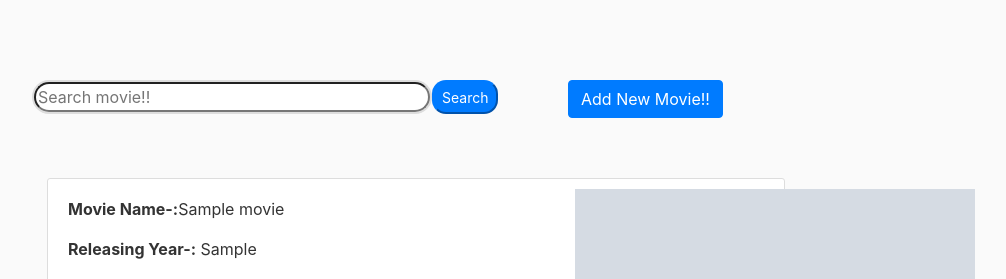
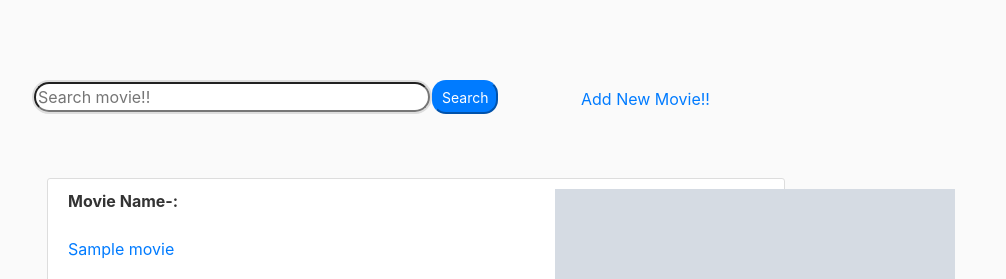
Before and after one commit to kumarkamlesh/movie, a Django app: page / in a window 1280 px wide. Shown: the top 279 px of the page, without its empty margins (224-1230 px from the left). Run offline with Django 3.2, Linux system fonts and the light colour scheme; tables that the repository leaves empty hold one stand-in row (values such as "Sample post"); grey boxes marked "Sample" are stand-in pictures; some libraries are stand-ins or nearby versions.

Commit message:
postgres added

```diff
--- a/blog/templates/blog/movie_detail.html
+++ b/blog/templates/blog/movie_detail.html
@@ -34,7 +34,7 @@
 
         </div>
         <div class="col-md-4">
-            &nbsp;&nbsp;<a href="{% url 'movie:home' %}" class="btn btn-primary"> Add New Movie!!</a>
+            &nbsp;&nbsp;<a href="{% url 'movie:home' %}" class="btn btn-"> Add New Movie!!</a>
         </div>
     </div>
 
@@ -47,8 +47,11 @@
         <div class="row">
             <div class="col-md-9">
 
-                <h2></h2>
-                <p class="article-content"><strong>Movie Name-:</strong>{{data.title}}</p>
+                <p class="article-content"><strong>Movie Name-:</strong>
+                    <a href="https://www.imdb.com/find?q=+{{data.title}}+&ref_=nv_sr_sm">
+                    {{data.title}}
+                    </a>
+                </p>
                 <p class="article-content"><strong>Releasing Year-:</strong> {{data.year}}</p>
 
                 <p class="article-content"><strong>Type-:</strong> {{data.type}}</p>
--- a/requirements.txt
+++ b/requirements.txt
@@ -6,6 +6,8 @@
 lxml==4.4.2
 omdb==0.10.1
 Pillow==7.0.0
+psycopg2==2.8.4
+psycopg2-binary==2.8.4
 pytz==2019.3
 requests==2.22.0
 SQLAlchemy==1.3.12
```
